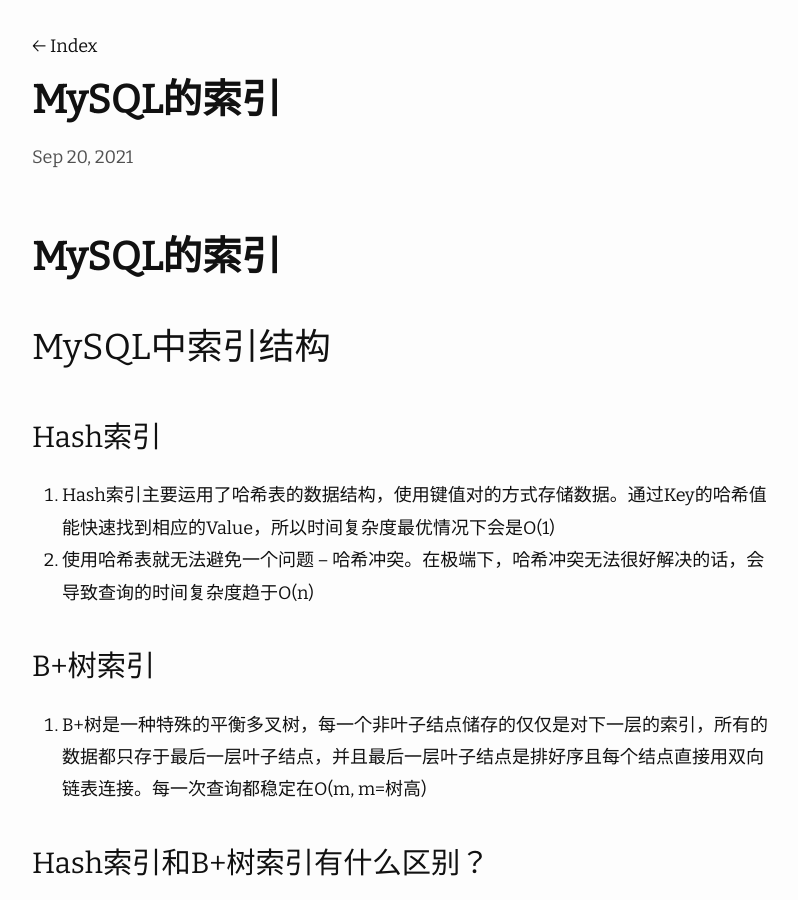
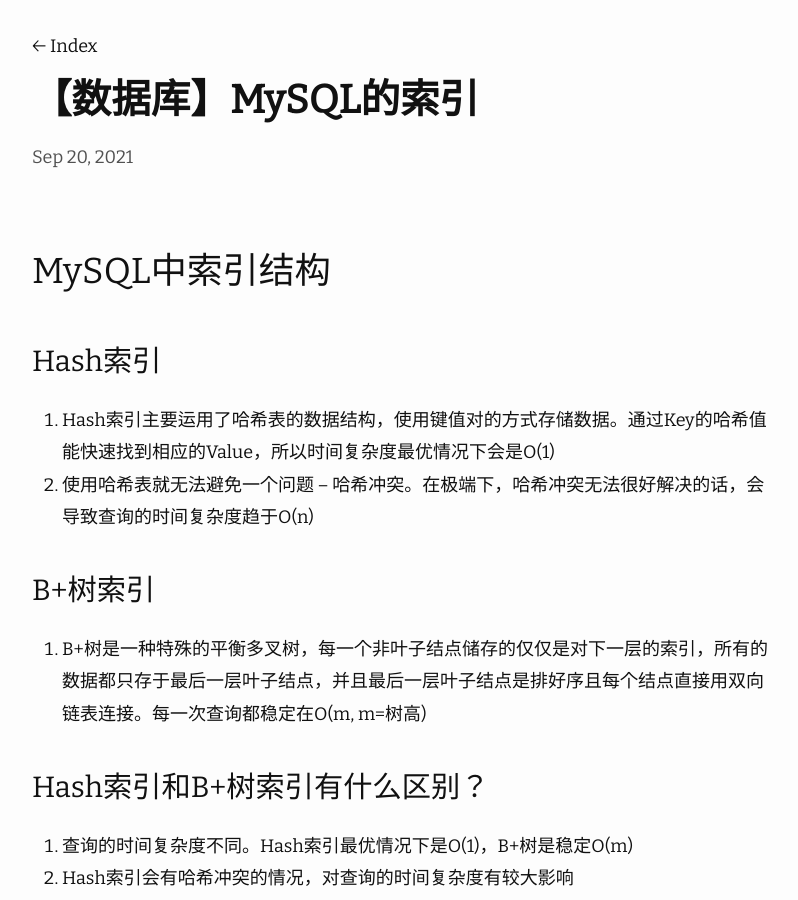
Before and after one commit to HarryQin99/HarryQin99.github.io, a Jekyll site: the page built from _posts/2021-09-20-MySQL's-Index.md, in a window 1280 px wide and 900 px high. Shown: the whole window, without its empty margins (238-1036 px from the left). Built offline with Jekyll 4.4.1, drawn with Linux system fonts in a browser that asks for light colours; nearby versions of some CDN libraries.

Commit message:
Update title

```diff
--- a/_posts/2021-09-20-MySQL's-Index.md
+++ b/_posts/2021-09-20-MySQL's-Index.md
@@ -1,10 +1,8 @@
 ---
 layout: post
-title: MySQL的索引
+title: 【数据库】MySQL的索引
 date: 2021-9-20 00:00
 ---
-
-# MySQL的索引
 
 ## MySQL中索引结构
 
```
Also changed, not shown: _posts/2021-10-02-Kafka.md (+0 -2 lines).
